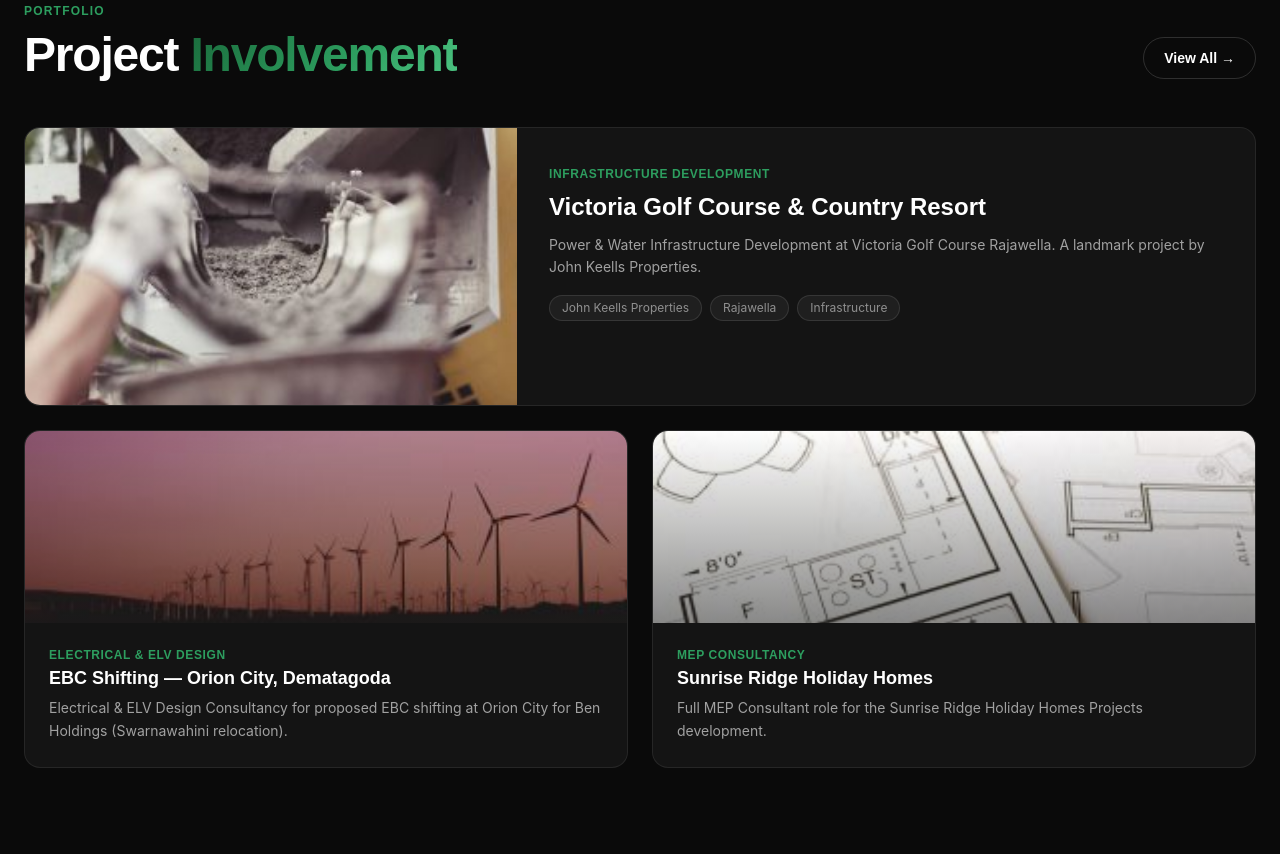
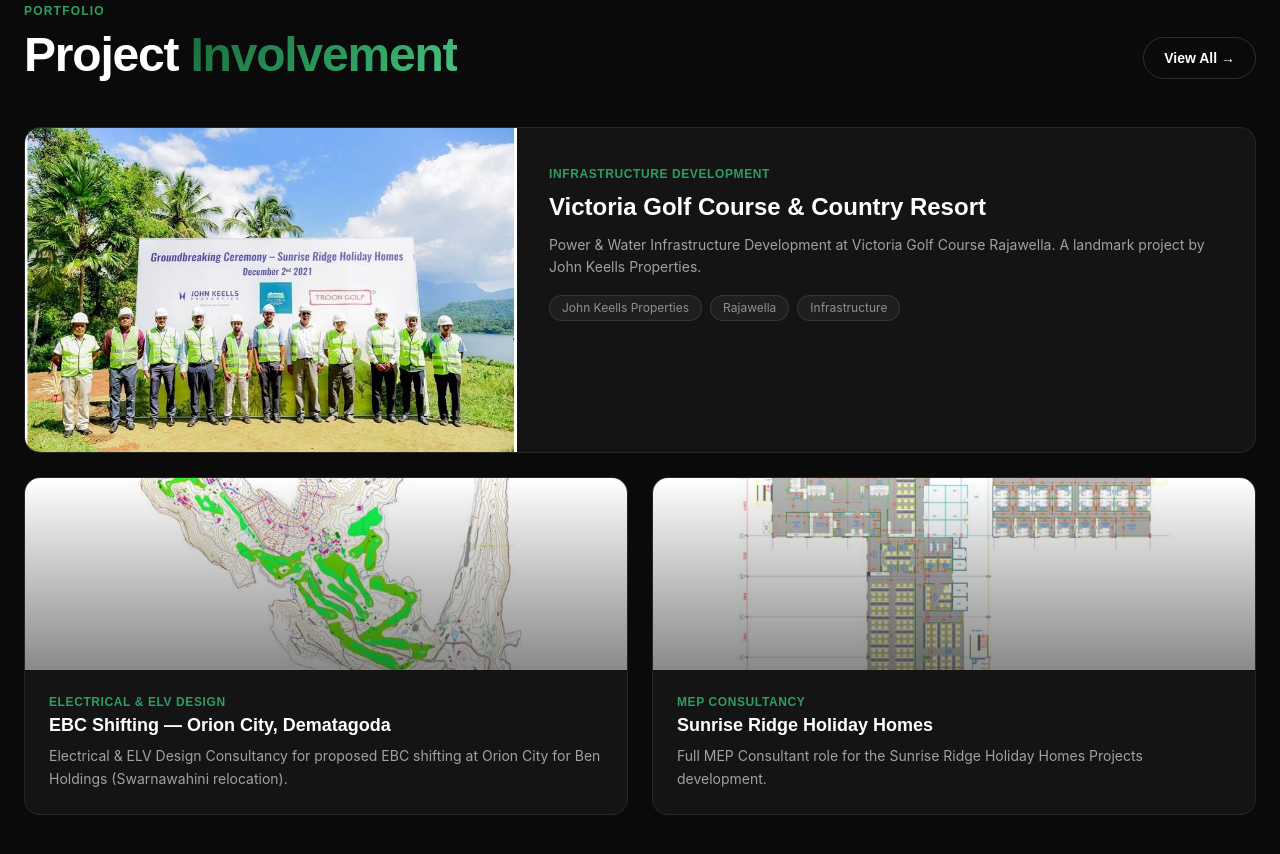
Before and after one commit to chamaraIT22113122/MCFEW, a React (Vite) app: page /#/ in a window 1280 px wide. Shown: the part 3360-4214 px from the top of the page. Built offline with nearby package versions, Linux system fonts and the light colour scheme; sample sign-in values are in the browser's storage.

Commit message:
Fix image paths for projects

```diff
--- a/src/data/defaultContent.js
+++ b/src/data/defaultContent.js
@@ -52,12 +52,12 @@
   },
   projects: {
     items: [
-      { id: 1, image: '/assets/projects/slide-1-300x169.jpg', category: 'Infrastructure Development', title: 'Victoria Golf Course & Country Resort', desc: 'Power & Water Infrastructure Development at Victoria Golf Course Rajawella. A landmark project by John Keells Properties.', tags: 'John Keells Properties, Rajawella, Infrastructure' },
-      { id: 2, image: '/assets/projects/slide-2-300x169.jpg', category: 'Electrical & ELV Design',   title: 'EBC Shifting — Orion City, Dematagoda',     desc: 'Electrical & ELV Design Consultancy for proposed EBC shifting at Orion City for Ben Holdings (Swarnawahini relocation).',           tags: 'Ben Holdings, Colombo, ELV'            },
-      { id: 3, image: '/assets/projects/slide-3-300x169.jpg', category: 'MEP Consultancy',           title: 'Sunrise Ridge Holiday Homes',               desc: 'Full MEP Consultant role for the Sunrise Ridge Holiday Homes Projects development.',                                               tags: 'Holiday Homes, Resort, MEP'            },
+      { id: 1, image: '/assets/projects/project-1.jpg', category: 'Infrastructure Development', title: 'Victoria Golf Course & Country Resort', desc: 'Power & Water Infrastructure Development at Victoria Golf Course Rajawella. A landmark project by John Keells Properties.', tags: 'John Keells Properties, Rajawella, Infrastructure' },
+      { id: 2, image: '/assets/projects/project-2.jpg', category: 'Electrical & ELV Design',   title: 'EBC Shifting — Orion City, Dematagoda',     desc: 'Electrical & ELV Design Consultancy for proposed EBC shifting at Orion City for Ben Holdings (Swarnawahini relocation).',           tags: 'Ben Holdings, Colombo, ELV'            },
+      { id: 3, image: '/assets/projects/project-3.jpg', category: 'MEP Consultancy',           title: 'Sunrise Ridge Holiday Homes',               desc: 'Full MEP Consultant role for the Sunrise Ridge Holiday Homes Projects development.',                                               tags: 'Holiday Homes, Resort, MEP'            },
       { id: 4, image: '/assets/projects/slide-4-300x169.jpg', category: 'Hotel MEP Design',          title: '10-Storey Hotel — Maafushi, Maldives',      desc: 'Proposed MEP Design for a 10-storey hotel building at Maafushi Island, Maldives.',                                                 tags: 'Maldives, Hotel, International'        },
-      { id: 5, image: '/assets/projects/slide-1-300x169.jpg', category: 'Office Interior Fit-out',   title: 'Uber Head Office — Colombo 5',              desc: 'Complete MEP Design & coordination for Uber Head Office fit-out at Colombo 5.',                                                   tags: 'Uber, Colombo 5, Office'              },
-      { id: 6, image: '/assets/projects/slide-2-300x169.jpg', category: 'Interior Fit-out',          title: 'BCD Travels — One Galle Face (L10 & L15)', desc: 'MEP Design for interior fit-out at 10th and 15th Floors at One Galle Face.',                                                      tags: 'One Galle Face, BCD Travels, Premium' },
+      { id: 5, image: '/assets/projects/project-1.jpg', category: 'Office Interior Fit-out',   title: 'Uber Head Office — Colombo 5',              desc: 'Complete MEP Design & coordination for Uber Head Office fit-out at Colombo 5.',                                                   tags: 'Uber, Colombo 5, Office'              },
+      { id: 6, image: '/assets/projects/project-2.jpg', category: 'Interior Fit-out',          title: 'BCD Travels — One Galle Face (L10 & L15)', desc: 'MEP Design for interior fit-out at 10th and 15th Floors at One Galle Face.',                                                      tags: 'One Galle Face, BCD Travels, Premium' },
     ],
     energyAudit: [
       "Energy meters' accuracy verifications of 90 Villas at Victoria Golf and Country Resort at Rajawella",
```
